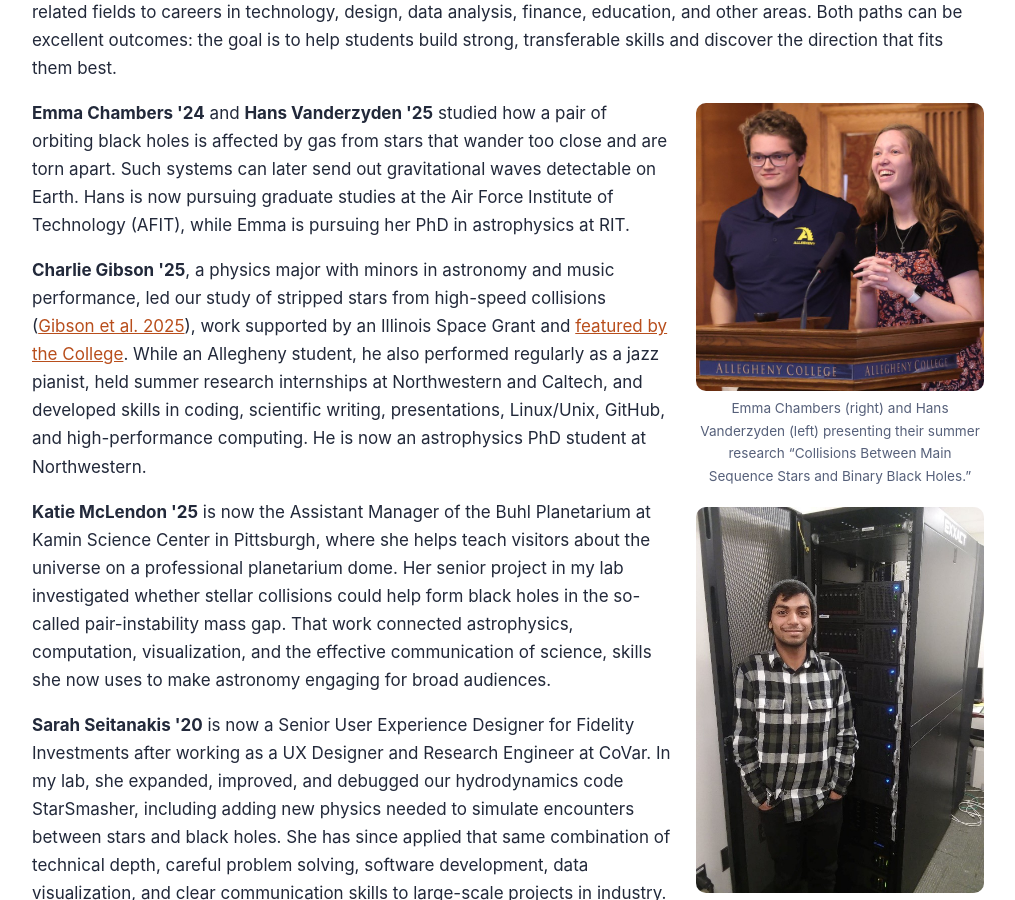
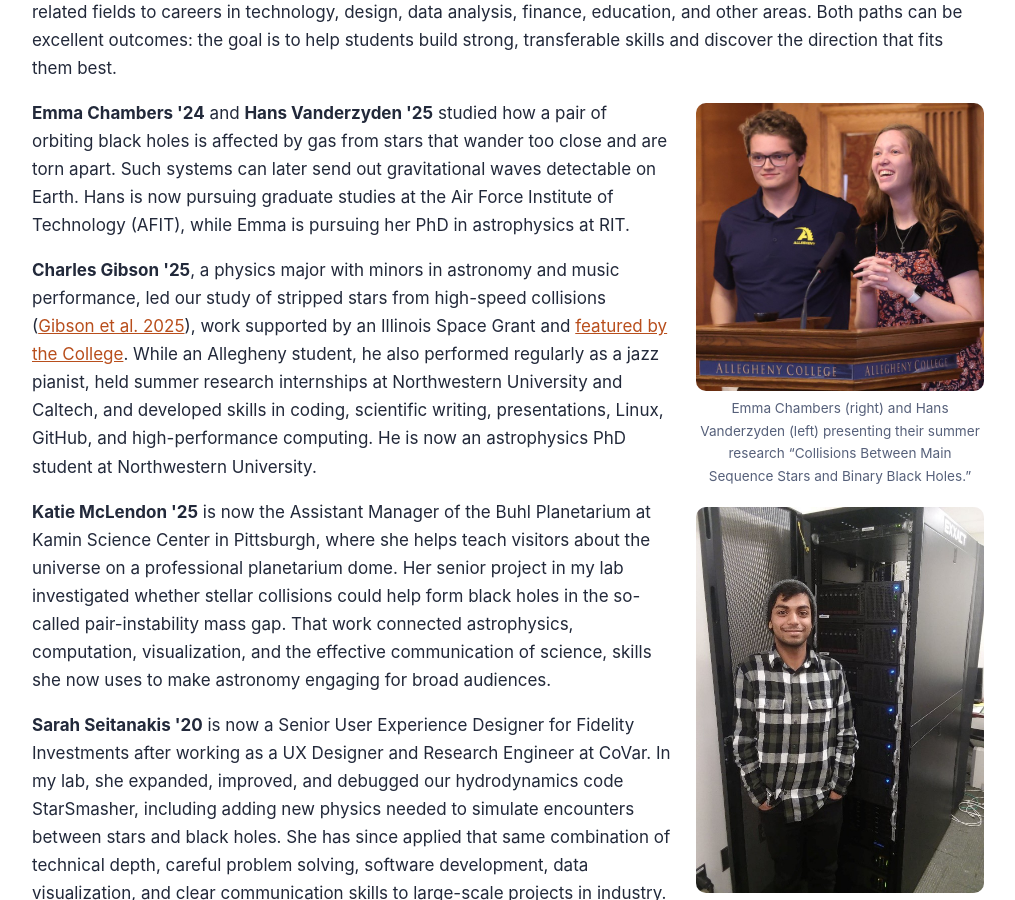
Before and after one commit to jalombar/jalombar.github.io, a Jekyll site: the page built from students.html, in a window 1280 px wide and 900 px high, scrolled down 426 px. Shown: the whole window, without its empty margins (132-1147 px from the left). Built offline with Jekyll 4.4.1, drawn with Linux system fonts in a browser that asks for light colours.

Commit message:
Tweaked wording about Charles Gibson.

```diff
--- a/students.html
+++ b/students.html
@@ -47,16 +47,16 @@ permalink: /students/
     Technology (AFIT), while Emma is pursuing her PhD in astrophysics at RIT.
   </p>
   <p>
-    <strong>Charlie Gibson '25</strong>, a physics major with minors in astronomy and music
+    <strong>Charles Gibson '25</strong>, a physics major with minors in astronomy and music
     performance, led our study of stripped stars from high-speed collisions
     (<a href="https://ui.adsabs.harvard.edu/abs/arXiv:2410.02146/abstract" target="_blank" rel="noopener">Gibson et al. 2025</a>),
     work supported by an Illinois Space Grant and
     <a href="https://allegheny.edu/about/news/allegheny-college-student-receives-research-grant-featured-in-the-astrophysical-journal/" target="_blank" rel="noopener">featured by the College</a>.
     While an Allegheny student, he also performed regularly as a jazz pianist, held
-    summer research internships at Northwestern and Caltech, and developed
-    skills in coding, scientific writing, presentations, Linux/Unix, GitHub,
+    summer research internships at Northwestern University and Caltech, and developed
+    skills in coding, scientific writing, presentations, Linux, GitHub,
     and high-performance computing. He is now an astrophysics PhD student at
-    Northwestern.
+    Northwestern University.
   </p>
   <p>
     <strong>Katie McLendon '25</strong> is now the Assistant Manager of the Buhl Planetarium at
```
